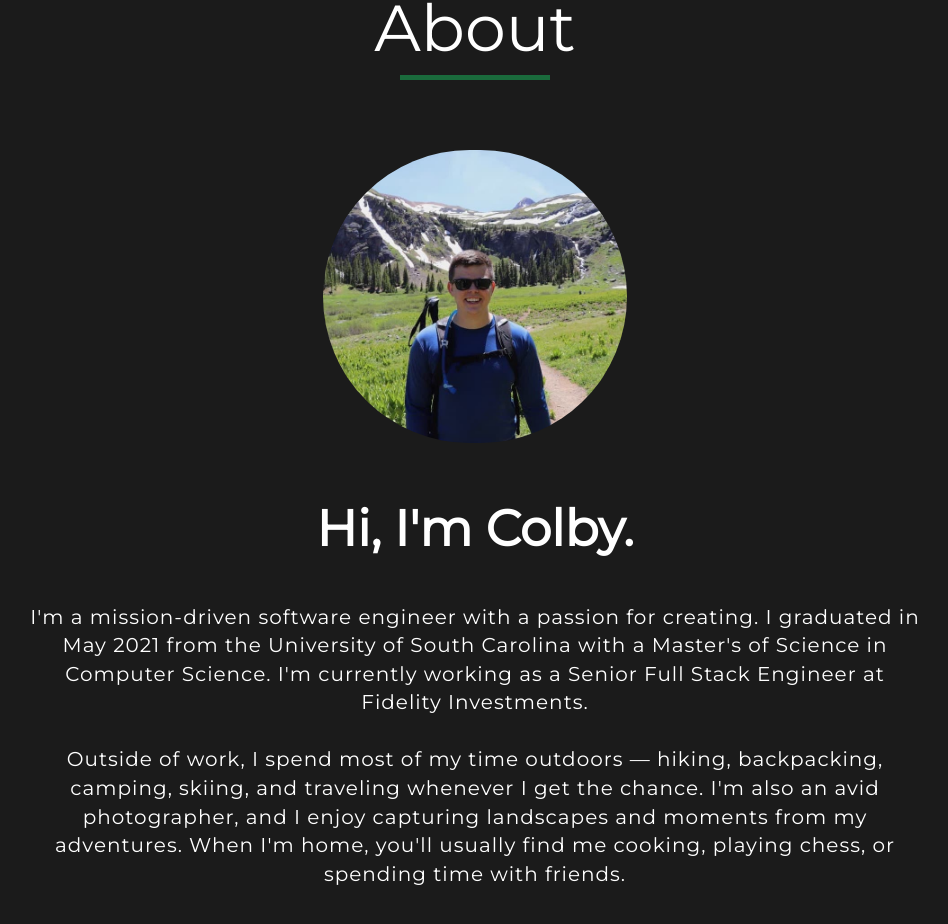
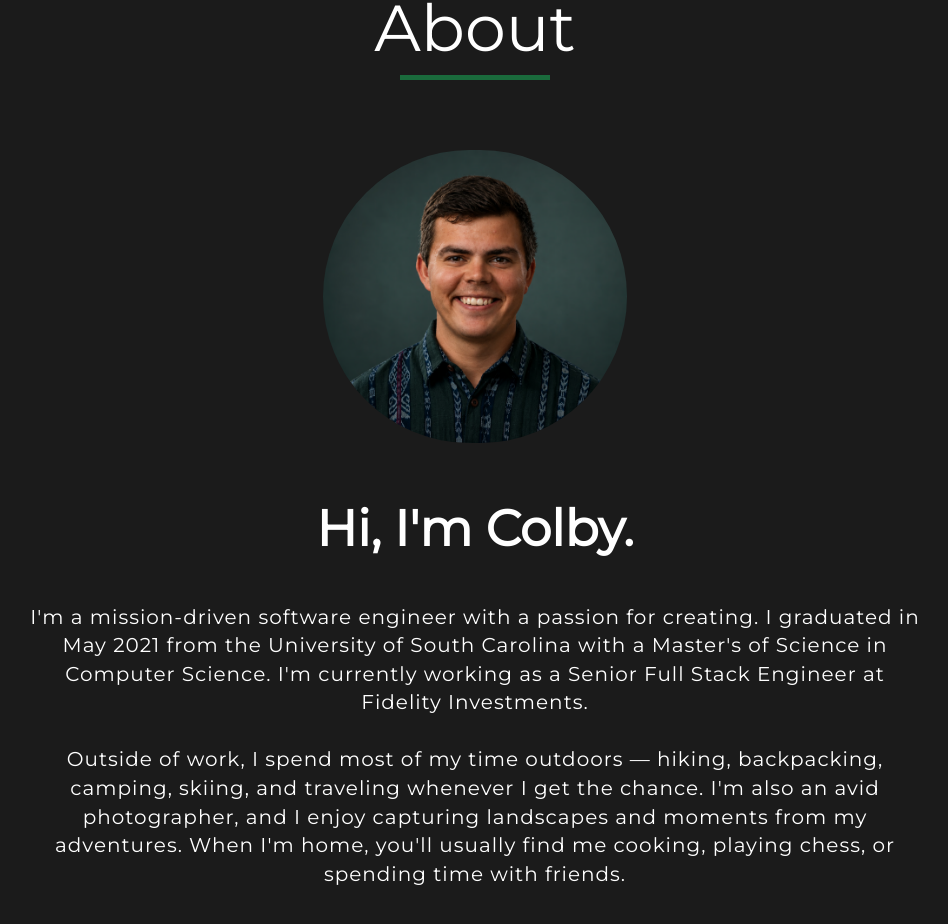
Before and after one commit to colbyhill21/PersonalWebsite, an Angular app: page / in a window 1280 px wide. Shown: the part 868-1792 px from the top of the page, without its empty margins (165-1113 px from the left). Built offline with nearby package versions, Linux system fonts and the light colour scheme.

Commit message:
feat: updated headshot

```diff
--- a/src/app/components/Home/intro-section/intro-section.component.html
+++ b/src/app/components/Home/intro-section/intro-section.component.html
@@ -7,7 +7,7 @@
 
 
 <div style="padding: 0%; justify-content: center; margin: 50px auto; height: 293px; width: 304px; border-radius: 147px; overflow: hidden;">
-  <img src="./../../../../assets/outdoor.jpg" style="height: 293px; width: 304px;">
+  <img src="./../../../../assets/headshot.avif" style="height: 100%; width: 100%; object-fit: cover; object-position: center; display: block;">
 </div>
 
 <div style="color: white; font-family: Montserrat; font-size: 50px; font-weight: 600; text-align: center;">
```
Also changed, not shown: src/assets/headshot.avif (added).
